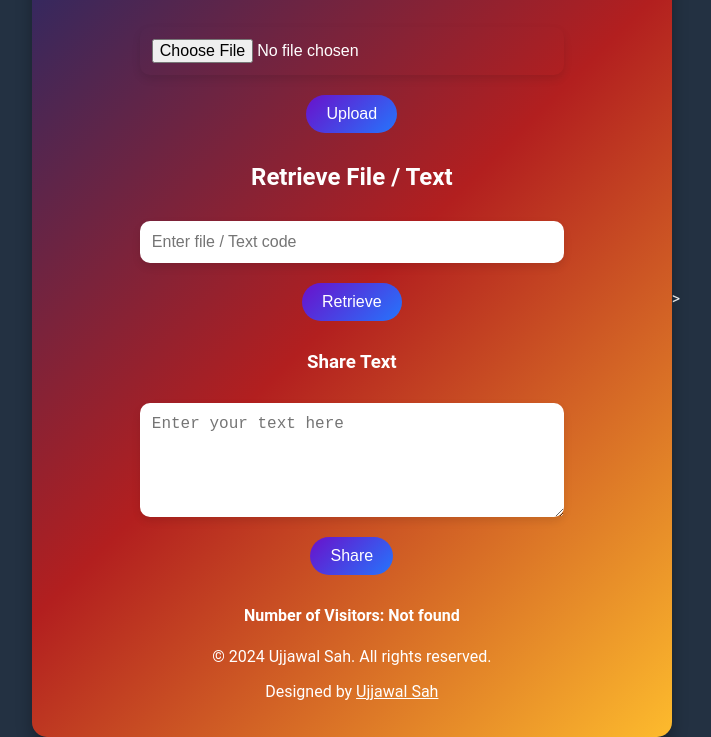
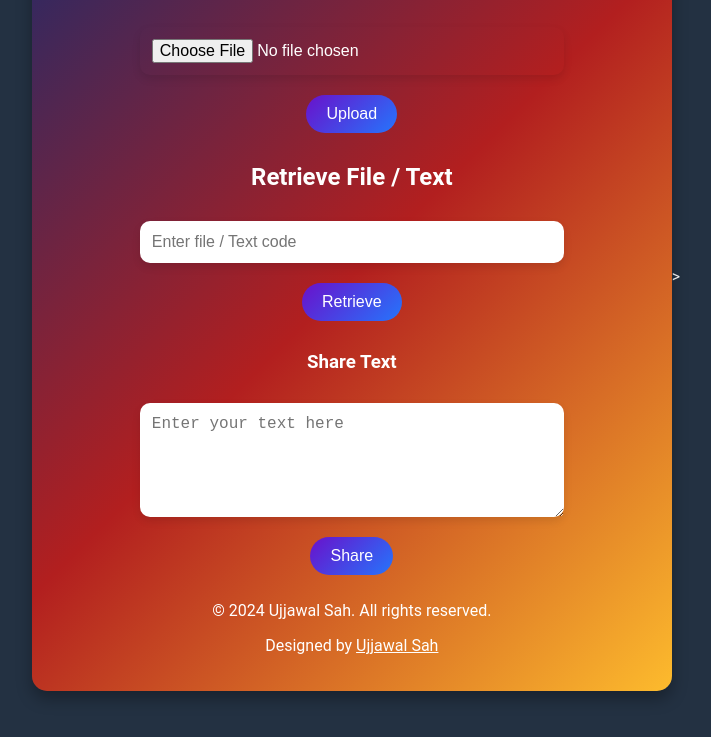
Before and after one commit to UjjawalSah/Secure-File-Text-Sharing-App, a plain HTML site: page index.html in a window 1280 px wide. Shown: the part 139-876 px from the top of the page, without its empty margins (284-995 px from the left). After the commit the page ends 830 px from the top, so only its background shows below. Drawn offline with Linux system fonts and the light colour scheme; some packages are replaced by stand-ins of ours; no server answers; a script that the page names is missing.

Commit message:
Update index.html

```diff
--- a/index.html
+++ b/index.html
@@ -27,7 +27,7 @@
         <input type="submit" value="Share">
     </form>
     <div id="visitorCount">
-        <h4>Number of Visitors: <span id="count"></span></h4>
+
         <div style="text-align: center;">
             <p>&copy; 2024 Ujjawal Sah. All rights reserved.</p>
             <p>Designed by <a href="https://github.com/UjjawalSah/Secure-File-Text-Sharing-App/tree/main" style="color: #fff; text-decoration: underline;">Ujjawal Sah</a></p>
```
